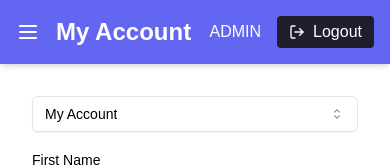
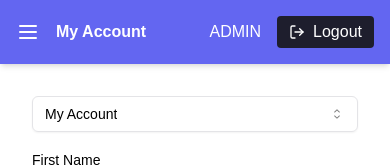
Before and after one commit to crisjerez12/bhp-system, a Next.js app: page /dashboard/my-account in a window 390 px wide. Shown: the top 167 px of the page. Built offline with nearby package versions, Linux system fonts and the light colour scheme.

Commit message:
fix the header text size

```diff
--- a/components/layout.tsx
+++ b/components/layout.tsx
@@ -112,7 +112,9 @@ export function Layout({ children }: { children: React.ReactNode }) {
               <button onClick={toggleSidebar} className="md:hidden mr-4">
                 <Menu className="h-6 w-6" />
               </button>
-              <h2 className="text-2xl font-semibold">{currentPage}</h2>
+              <h2 className="font-semibold sm:text-md md:text-lg lg:text-2xl">
+                {currentPage}
+              </h2>
             </div>
             <div className="flex items-center">
               <span className="mr-4">ADMIN</span>
```
